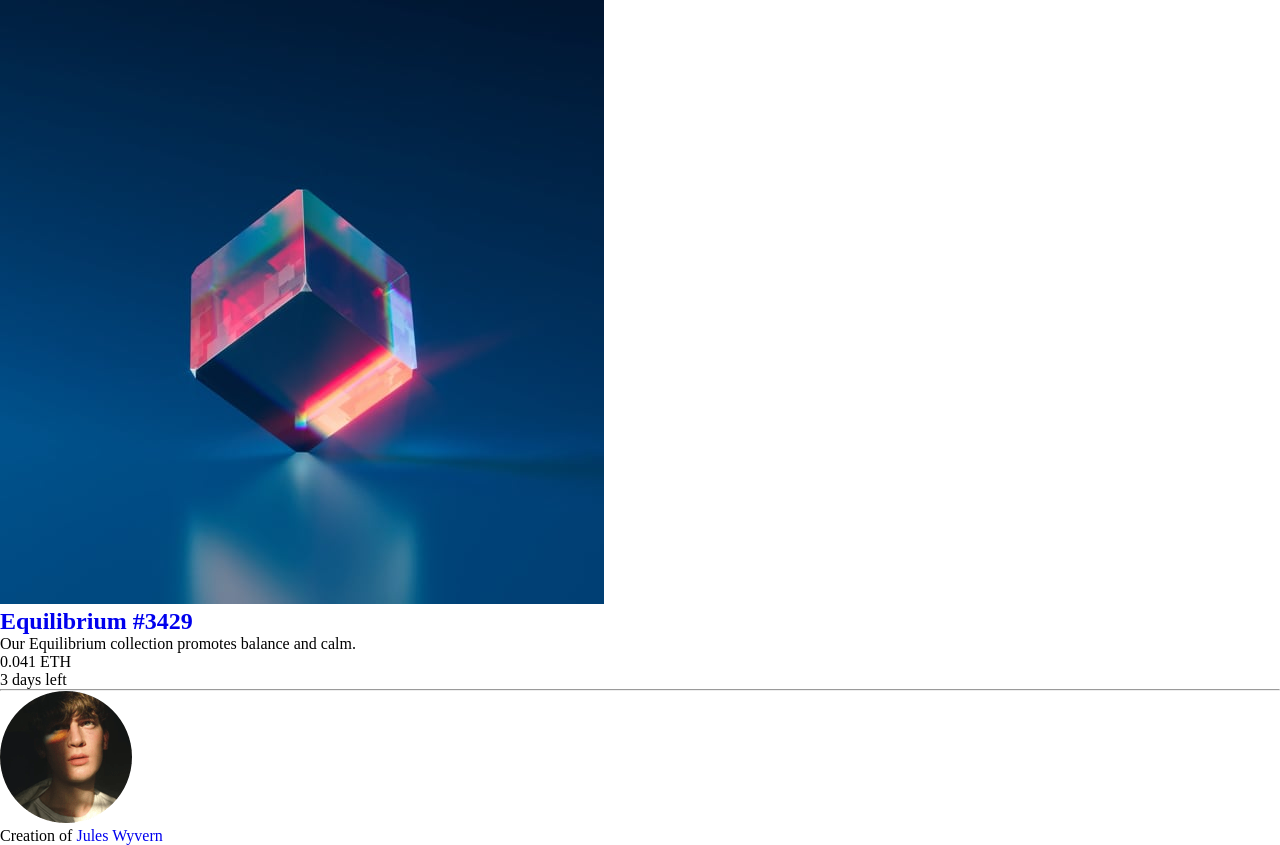
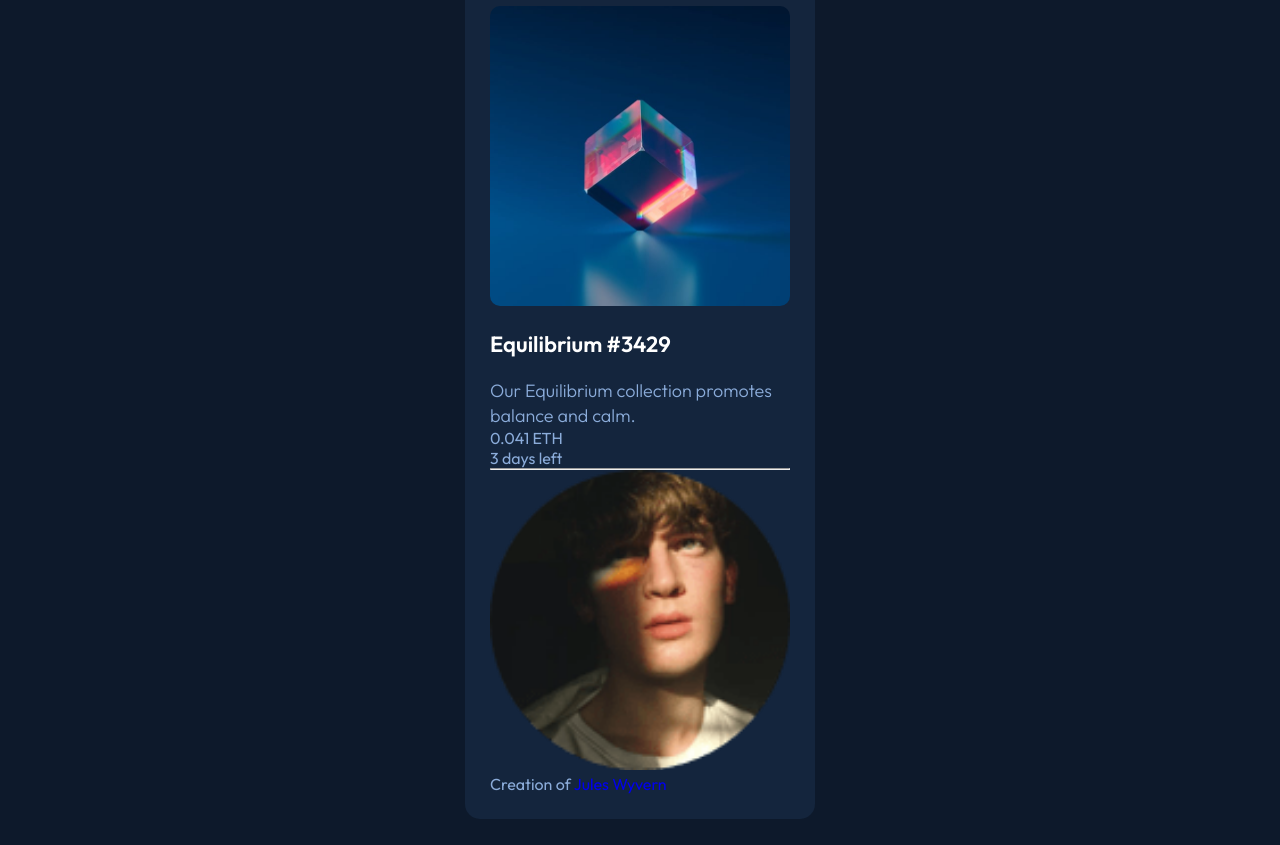
Before and after one commit to bergerlima/exercicios-css-avancado, a plain HTML site: page WORKSHOP-NFT/index.html in a window 1280 px wide. After the commit the page ends 819 px from the top, so only its background shows below. Drawn offline with Linux system fonts and the light colour scheme.

Commit message:
estilizando o exercicio, aula pausada em 1h44min

```diff
--- a/WORKSHOP-NFT/index.html
+++ b/WORKSHOP-NFT/index.html
@@ -8,6 +8,7 @@
     <title>NFT preview card component</title>
     <link rel="shortcut icon" href="./src/images/favicon-32x32.png" type="image/x-icon">
     <link rel="stylesheet" href="./src/css/reset.css">
+    <link rel="stylesheet" href="./src/css/variables.css">
     <link rel="stylesheet" href="./src/css/styles.css">
 </head>
 
@@ -17,10 +18,10 @@
             <a href="#">
                 <img src="./src/images/image-equilibrium.jpg" alt="equilibrium nft image">
             </a>
-            <a href="#">
-                <h2>Equilibrium #3429</h2>
+            <a href="#" class="title-link">
+                <h2 class="title">Equilibrium #3429</h2>
             </a>
-            <p>Our Equilibrium collection promotes balance and calm.</p>
+            <p class="about">Our Equilibrium collection promotes balance and calm.</p>
             <div>
                 <p>0.041 ETH</p>
                 <p>3 days left</p>
--- a/WORKSHOP-NFT/src/css/styles.css
+++ b/WORKSHOP-NFT/src/css/styles.css
@@ -0,0 +1,39 @@
+@import url('https://fonts.googleapis.com/css2?family=Outfit:wght@100..900&display=swap');
+
+body{
+    font-family: "Outfit", sans-serif;
+    color: var(--primary-soft);
+    background-color: var(--main-bg);
+}
+
+.container{
+    display: flex;
+    justify-content: center;
+    align-items: center;
+    height: 100vh;
+}
+
+.nft-card{
+    max-width: 350px;
+    background-color: var(--card-bg);
+    border-radius: 15px;
+    padding: 25px;
+}
+
+img{
+    width: 100%;
+    border-radius: 10px;
+}
+
+.title-link .title{
+    font-size: 22px;
+    font-weight: 600;
+    color: white;
+    margin: 20px 0 20px;
+}
+
+.about{
+    font-size: 18px;
+    font-weight: 300;
+    line-height: 25px;
+}
--- /dev/null
+++ b/WORKSHOP-NFT/src/css/variables.css
@@ -0,0 +1,13 @@
+:root{
+    /*font colors*/
+    --primary-soft: hsl(215, 51%, 70%);
+    --primary-medium: hsl(178, 100%, 50%);
+    --anchor: hsl(0, 0%, 100%);
+
+    /*background colors*/
+    --main-bg: hsl(217, 54%, 11%);
+    --card-bg: hsl(216, 50%, 16%);
+
+    /*line color*/
+    --line: hsl(215, 32%, 27%);
+}
```
